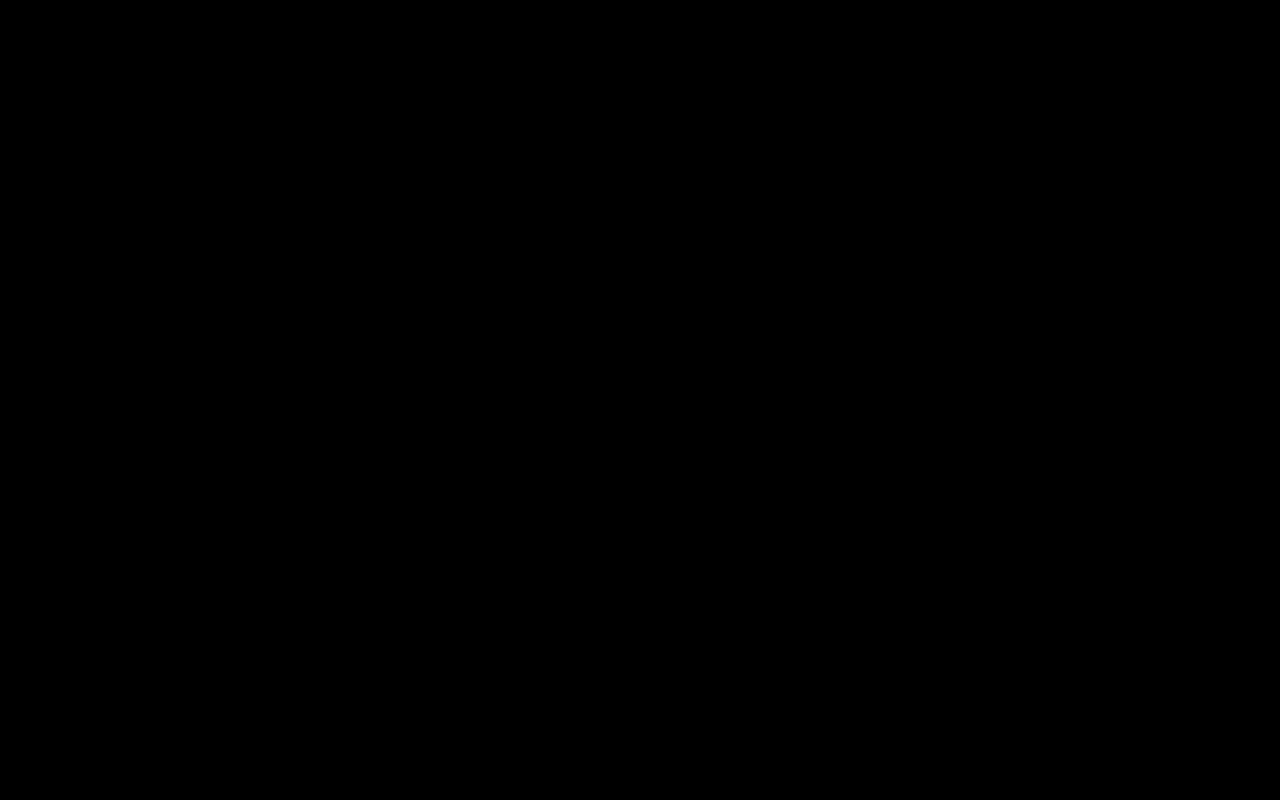
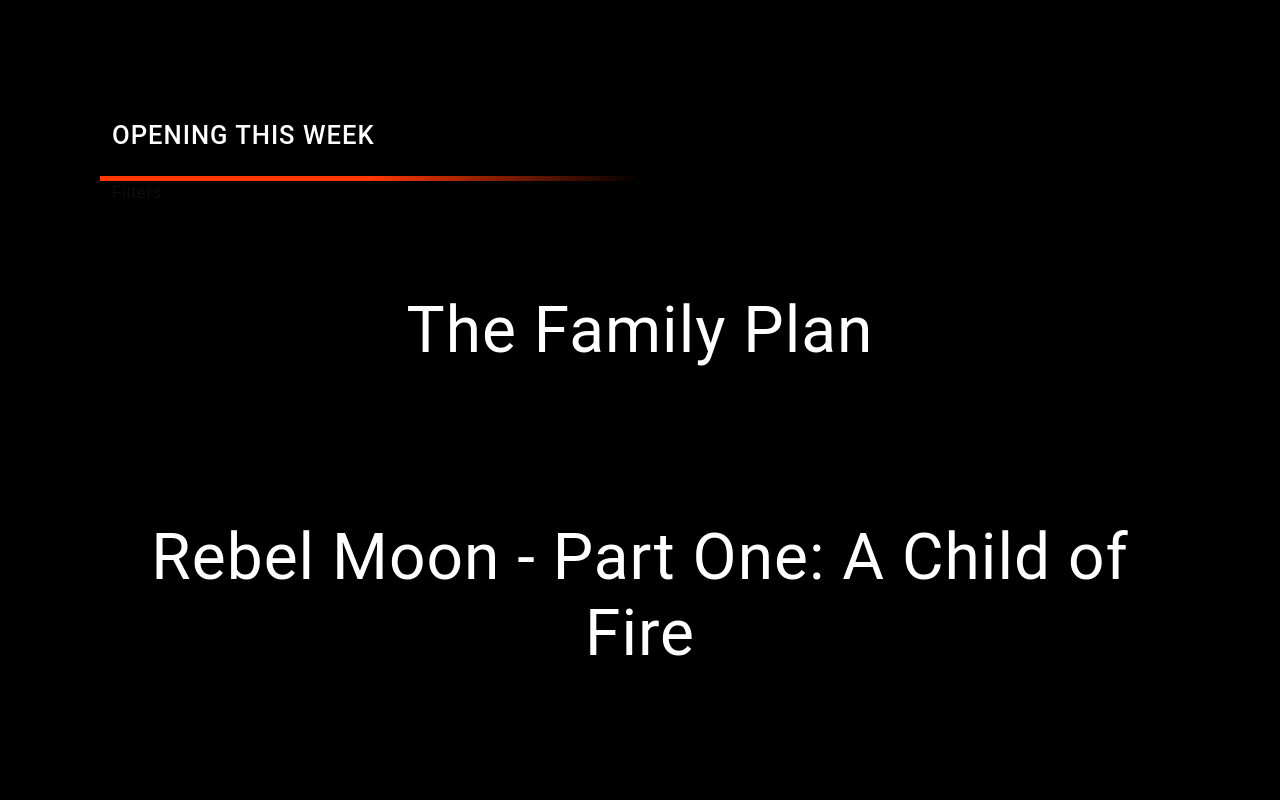
Before and after one commit to Its-Nyein/movie-website, a React (Vite) app: page / in a window 1280 px wide. Shown: the part 800-1600 px from the top of the page. Before the commit the page ends 800 px from the top, so only its background shows below. Built offline with nearby package versions, Linux system fonts and the light colour scheme.

Commit message:
update for the main

```diff
--- a/src/App.jsx
+++ b/src/App.jsx
@@ -1,17 +1,18 @@
-import "bootstrap/dist/css/bootstrap.min.css"
-import './App.css'
-import 'swiper/css';
-import Header from './pages/Header'
-import Movie from './pages/Movie'
+import "bootstrap/dist/css/bootstrap.min.css";
+import "./App.css";
+import "swiper/css";
+import Header from "./pages/Header";
+import Movie from "./pages/Movie";
+import Main from "./components/Main";
 
 function App() {
-
   return (
     <div>
-      <Header/>
-      <Movie/>
+      <Header />
+      <Movie />
+      <Main />
     </div>
-  )
+  );
 }
 
-export default App
+export default App;
--- /dev/null
+++ b/src/components/Main.jsx
@@ -0,0 +1,13 @@
+import React from "react";
+import "./main.css";
+import Schedule from "./Schedule";
+
+function Main() {
+  return (
+    <main>
+      <Schedule />
+    </main>
+  );
+}
+
+export default Main;
--- /dev/null
+++ b/src/components/Schedule.jsx
@@ -0,0 +1,45 @@
+import React, { useState, useEffect } from "react";
+import "./schedule.css";
+
+function Schedule() {
+  const [data, setData] = useState([]);
+  const [movies, setMovies] = useState([]);
+
+  const fetchMovie = () => {
+    fetch("http://localhost:5173/data/movieData.json")
+      .then((res) => res.json())
+      .then((data) => setData(data));
+  };
+
+  useEffect(() => {
+    fetchMovie();
+  }, []);
+
+  useEffect(() => {
+    setMovies(data);
+  });
+
+  return (
+    <section id="schedule" className="schedule">
+      <div className="container-fluid">
+        <div className="row">
+          <h4 className="section-title">Opening This Week</h4>
+        </div>
+        <div className="row">
+          <div className="fiters">
+            <p>Filters</p>
+          </div>
+        </div>
+        <div className="row mt-5">
+          {movies &&
+            movies.length > 0 &&
+            movies.map((movie) => (
+              <h1 key={movie.id}>{movie.original_title}</h1>
+            ))}
+        </div>
+      </div>
+    </section>
+  );
+}
+
+export default Schedule;
--- /dev/null
+++ b/src/components/main.css
@@ -0,0 +1,18 @@
+main {
+    position: absolute;
+    width: 100%;
+    height: 100vh;
+    padding: 0 0 120px;
+    background: #000;
+}
+
+main::before {
+    position: absolute;
+    content: '';
+    left: 0;
+    top: -80px;
+    width: 100%;
+    height: 200px;
+    background: #000;
+    backdrop-filter: blur(50px);
+}
--- /dev/null
+++ b/src/components/schedule.css
@@ -0,0 +1,46 @@
+section {
+    position: relative;
+    overflow: hidden;
+    padding: 120px 100px 20px;
+    width: 100%;
+    transition: ease-in-out 1s;
+    transform-origin: bottom;
+    z-index: 1000;
+}
+
+section h1 {
+    font-size: 4em;
+    font-weight: 400;
+    letter-spacing: 1px;
+    margin-bottom: 150px;
+    text-align: center;
+    color: #fff;
+}
+
+section .section-title {
+    position: relative;
+    color: #fff;
+    margin-bottom: 30px;
+    font-size: 1.6rem;
+    font-weight: 500;
+    letter-spacing: 1px;
+    text-transform: uppercase;
+}
+
+section .section-title::after {
+    position: absolute;
+    content: '';
+    left: 0;
+    bottom: -30px;
+    height: 5px;
+    width: 50%;
+    background: linear-gradient(90deg, var(--primary), var(--primary), transparent);
+    z-index: 1000;
+}
+
+section p {
+    font-weight: 300;
+    color: #111;
+    letter-spacing: 1px;
+    margin-bottom: 40px;
+}
```
